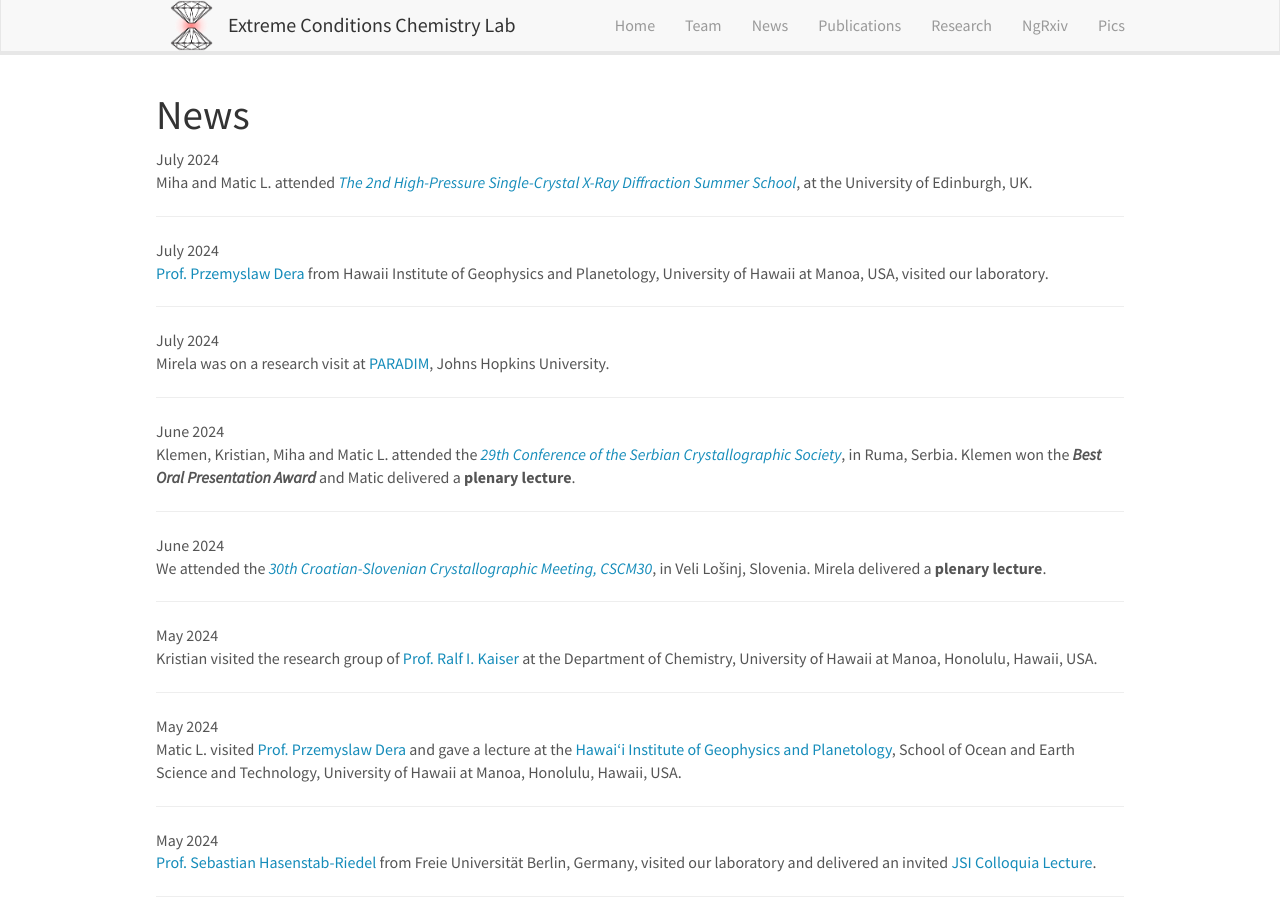
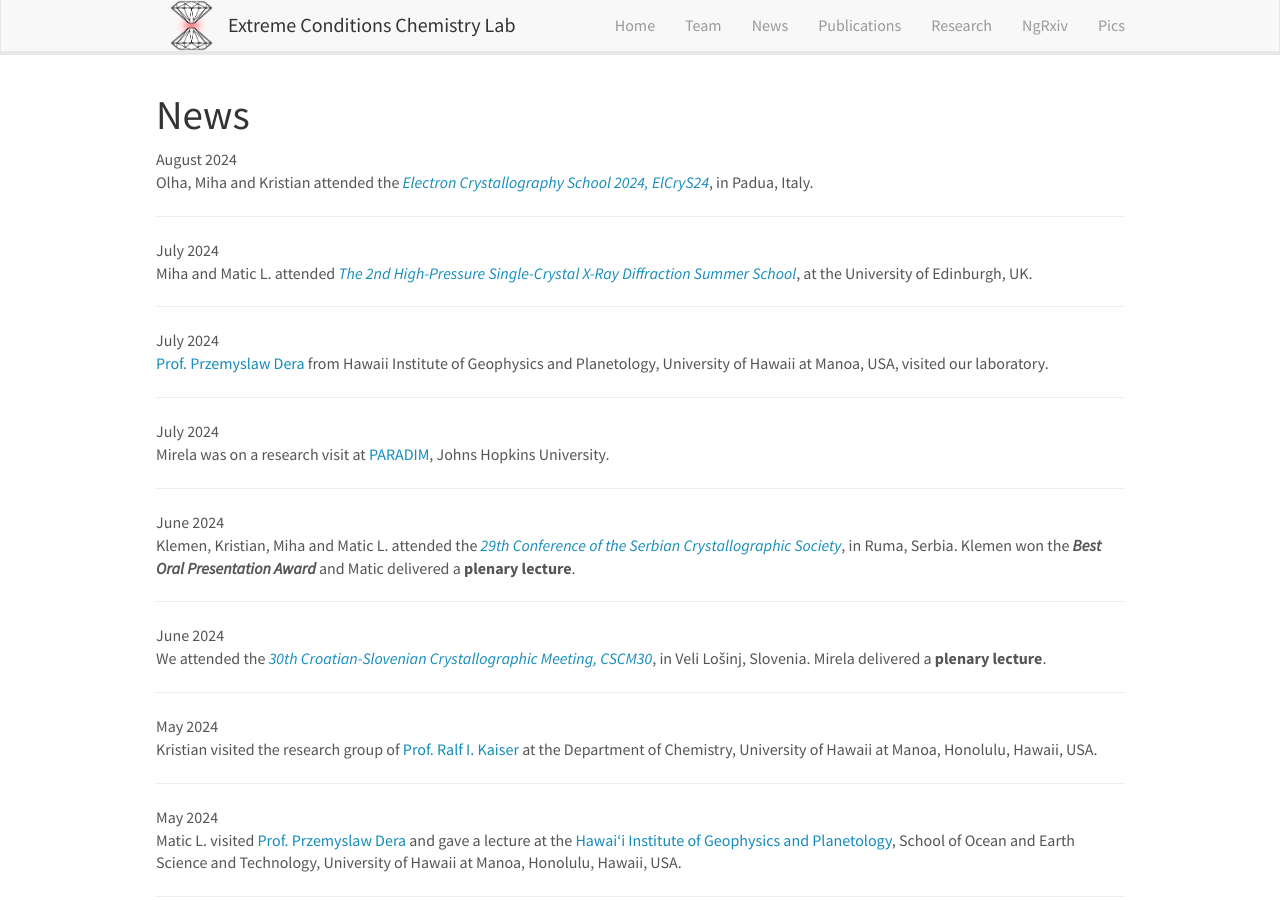
Before and after one commit to eccl-jsi/eccl-jsi.github.io, a Jekyll site: the page built from _pages/allnews.md, in a window 1280 px wide and 900 px high. Built offline with Jekyll 4.4.1, drawn with Linux system fonts in a browser that asks for light colours; nearby versions of some CDN libraries.

Commit message:
Update news.yml

```diff
--- a/_data/news.yml
+++ b/_data/news.yml
@@ -1,3 +1,6 @@
+- date: August 2024
+  headline: "Olha, Miha and Kristian attended the <a href='https://elcrys24.sciencesconf.org/'><i>Electron Crystallography School 2024, ElCryS24</i></a>, in Padua, Italy."
+
 - date: July 2024
   headline: "Miha and Matic L. attended <a href='https://indico.ph.ed.ac.uk/event/282/'><i>The 2nd High-Pressure Single-Crystal X-Ray Diffraction Summer School</i></a>, at the University of Edinburgh, UK."
 
```
